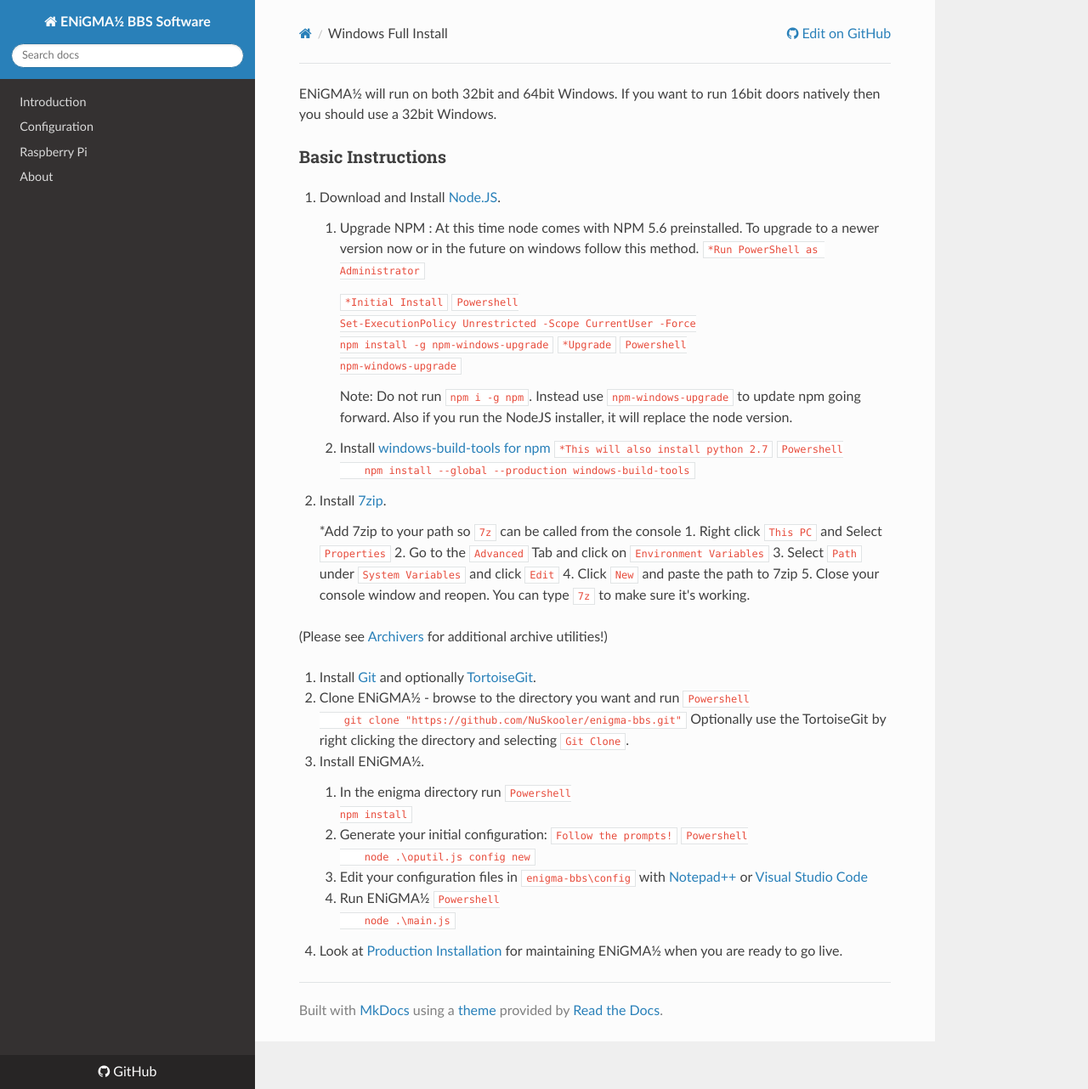
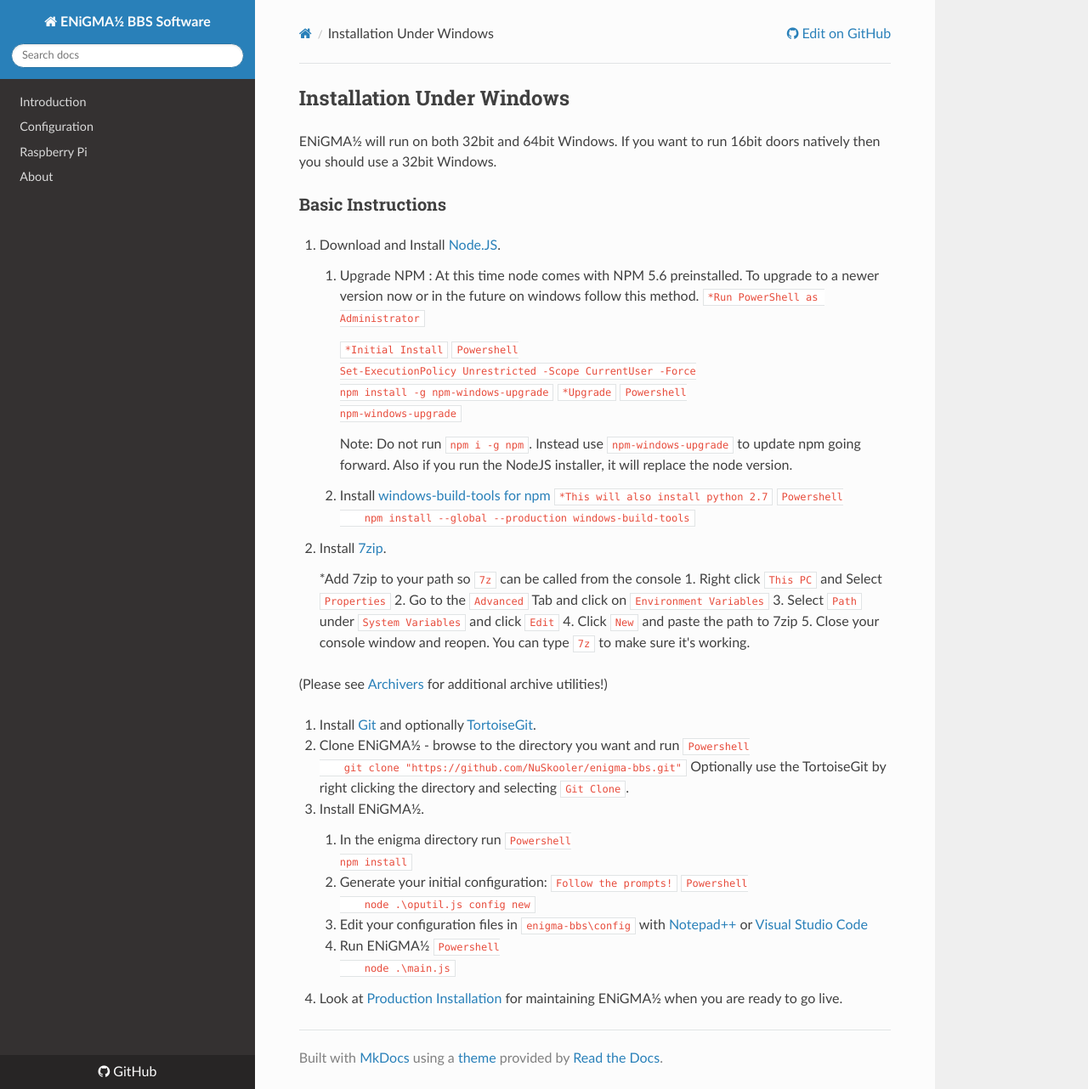
Before and after one commit to NuSkooler/enigma-bbs, an MkDocs documentation site: the page built from docs/installation/windows.md, in a window 1280 px wide and 1282 px high. Shown: the whole window at 85% size. Built offline with MkDocs 1.6.1, drawn with Linux system fonts in a browser that asks for light colours; nearby versions of some CDN libraries; old or Windows-style settings are respelled for this version of MkDocs.

Commit message:
Minor updates

```diff
--- a/docs/installation/windows.md
+++ b/docs/installation/windows.md
@@ -1,14 +1,14 @@
 ---
 layout: page
-title: Windows Full Install
+title: Installation Under Windows
 ---
+## Installation Under Windows
 
 ENiGMA½ will run on both 32bit and 64bit Windows. If you want to run 16bit doors natively then you should use a 32bit Windows.
 
-
 ### Basic Instructions
 
-1. Download and Install [Node.JS](https://nodejs.org/en/download/).
+1. Download and Install [Node.JS](https://nodejs.org/).
 
 	1. Upgrade NPM : At this time node comes with NPM 5.6 preinstalled. To upgrade to a newer version now or in the future on windows follow this method. `*Run PowerShell as Administrator`
 
```
